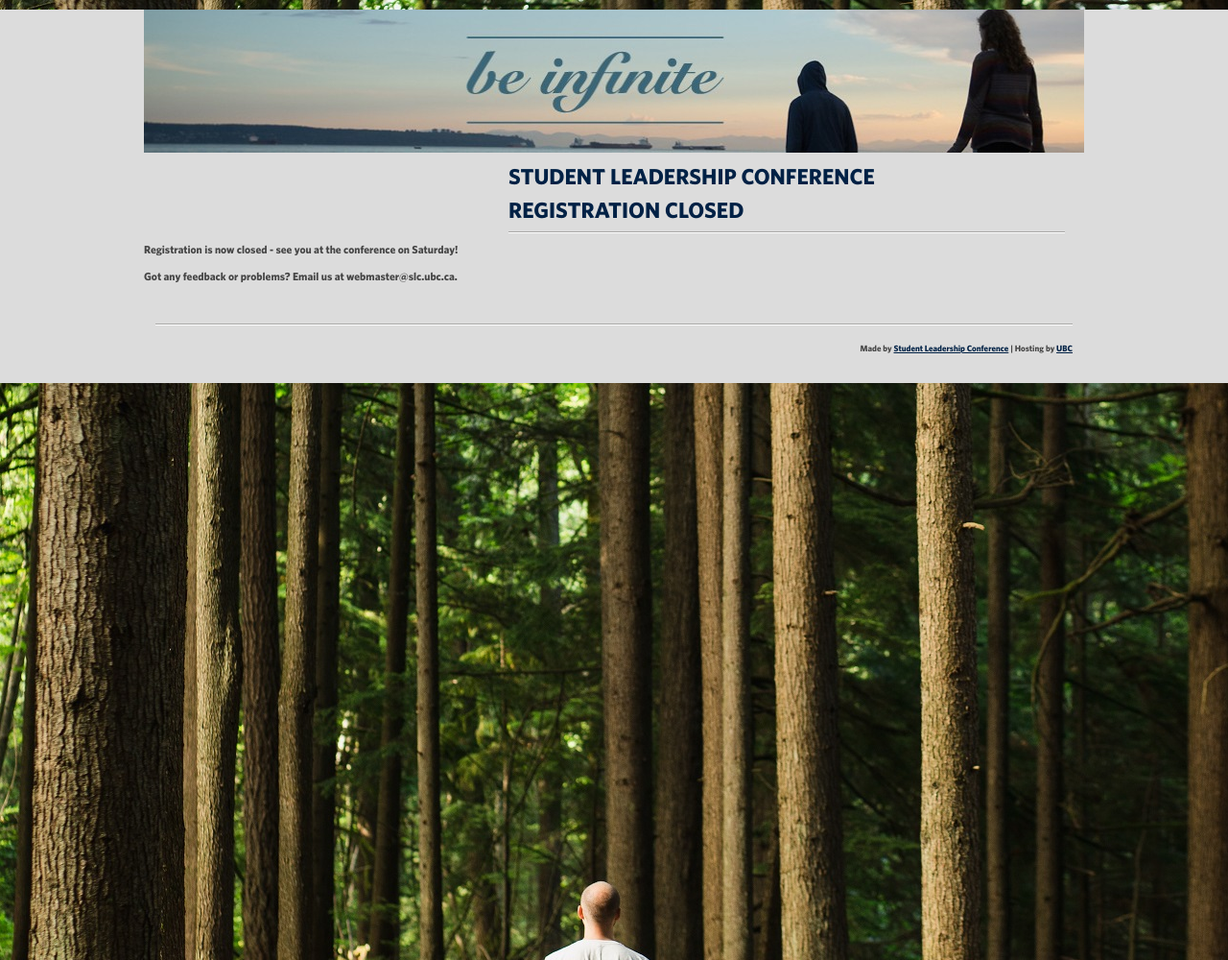
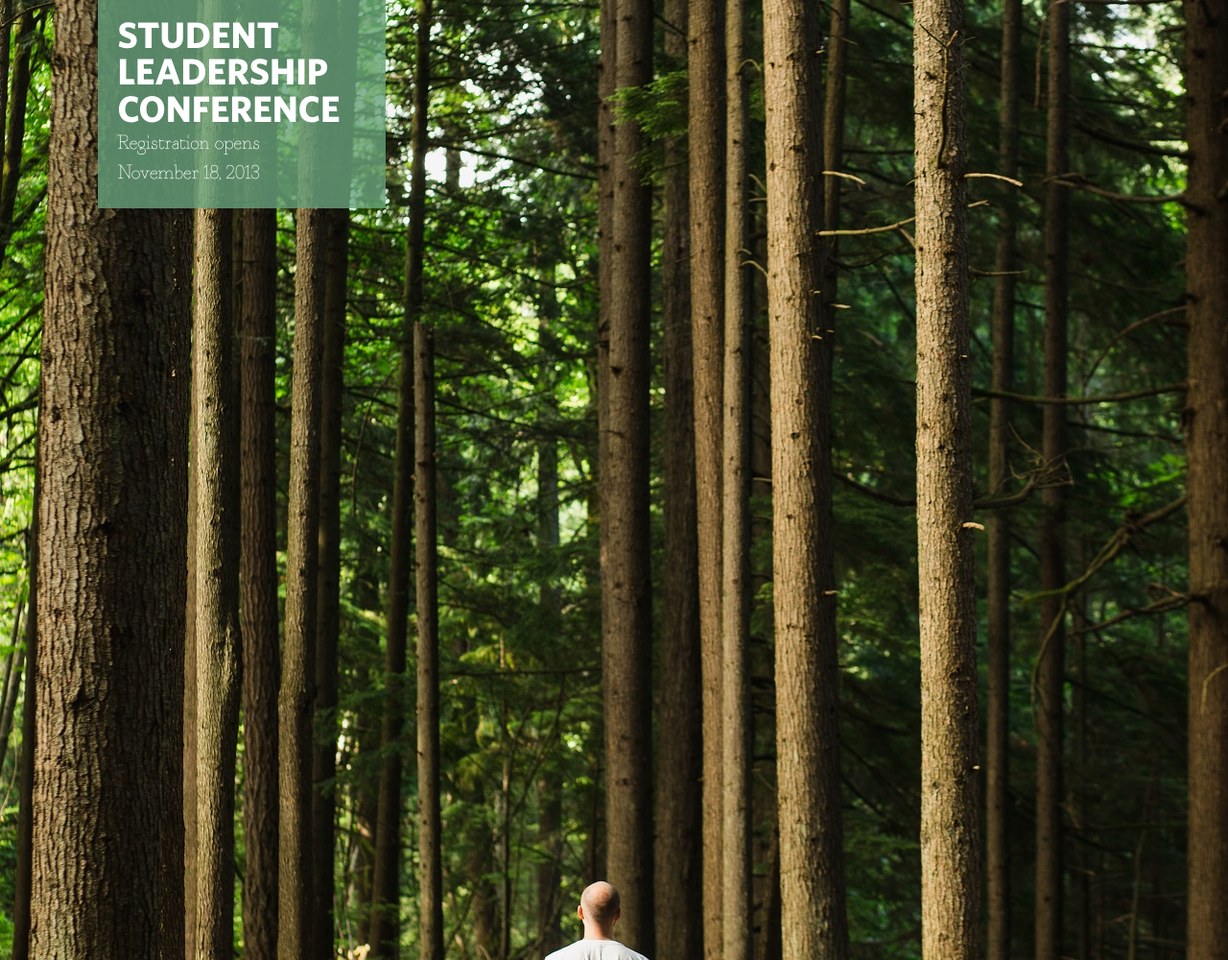
Before and after one commit to Ilikecattle/finna-be-octo-ninja, a Django app: template register_slc/templates/static/index.html in a window 1280 px wide. Shown: the whole page at 96% size. Run offline with Django 3.2, Linux system fonts and the light colour scheme; the template is opened without the code that fills it, so the values that code supplies are empty; parts of the project's set-up code (start-up, migrations or seed data) failed here and were passed over; some web fonts are replaced.

Commit message:
Get started on new index page

```diff
--- a/register_slc/templates/static/index.html
+++ b/register_slc/templates/static/index.html
@@ -19,18 +19,12 @@
 		<div id="bg">
 			<img src="{% static 'img/background.jpg' %}" alt="">
 		</div>
-    <div id="container">
-      <div id="header">
-        <h1><a href="/">slc-registration</a></h1>
-      </div><!-- /header-->
 
-      <div id="content-container">
-        <h2 class="intro"><span>Student Leadership Conference</span><br/>Registration Closed</h2>
-        <p class="intro">Registration is now closed - see you at the conference on Saturday!</p>
-        <p id="xtra-info">Got any feedback or problems? Email us at webmaster@slc.ubc.ca.</p>
-
-      </div><!-- /content-container-->
-      <div id="footer"><p>Made by <a href="http://slc.ubc.ca">Student Leadership Conference</a> | Hosting by <a href="https://www.ubc.ca">UBC</a></p></div>
-    </div><!-- /container-->
+		<div class = "promo-box">
+			<div class="inner">
+			<h1>Student <br/>Leadership<br/> Conference</h1>
+			<p>Registration opens <br/>November 18, 2013</p>
+			</div>
+		</div>
 	</body>
  </html>
--- a/static/css/master.css
+++ b/static/css/master.css
@@ -13,13 +13,18 @@ html,body,div,span,object,iframe,h1,h2,h3,h4,h5,h6,p,blockquote,pre,a,abbr,acron
 ................................... */
 
 @font-face {
-  font-family: whitneyBold;
+  font-family: whitneyBook;
   src: url(../Whitney-Book-Pro.otf);
 }
 
 @font-face {
   font-family: whitneyBold;
   src: url(../Whitney-Bold-Pro.otf);
+}
+
+@font-face {
+  font-family: fragmentCore;
+  src: url(../FragmentCore.otf);
 }
 
 html, body{
@@ -44,6 +49,40 @@ html[xmlns] .clearfix {
 
 * html .clearfix {
     height: 1%;
+}
+
+.promo-box {
+	position: absolute;
+	background: #6aa37e;
+	background: rgba(106, 163, 126, 0.8);
+	margin: auto;
+	top: 0;
+	left: 8%;
+	width: 300px;
+}
+
+.promo-box .inner {
+	margin: 20px;
+}
+
+.promo-box h1, .promo-box h2 {
+	margin: 0;
+	color: white;
+}
+
+.promo-box h1 {
+	font-size: 3em;
+}
+
+.promo-box h2 {
+	font-size: 1.6em;
+	font-family: fragmentCore;
+}
+
+.promo-box p {
+	color: white;
+	font-size: 1.6em;
+	font-family: fragmentCore;
 }
 
 #body-container {
```
Also changed, not shown: static/Fragmentcore.otf (added). Lines whose indentation alone changed are shown as unchanged.
